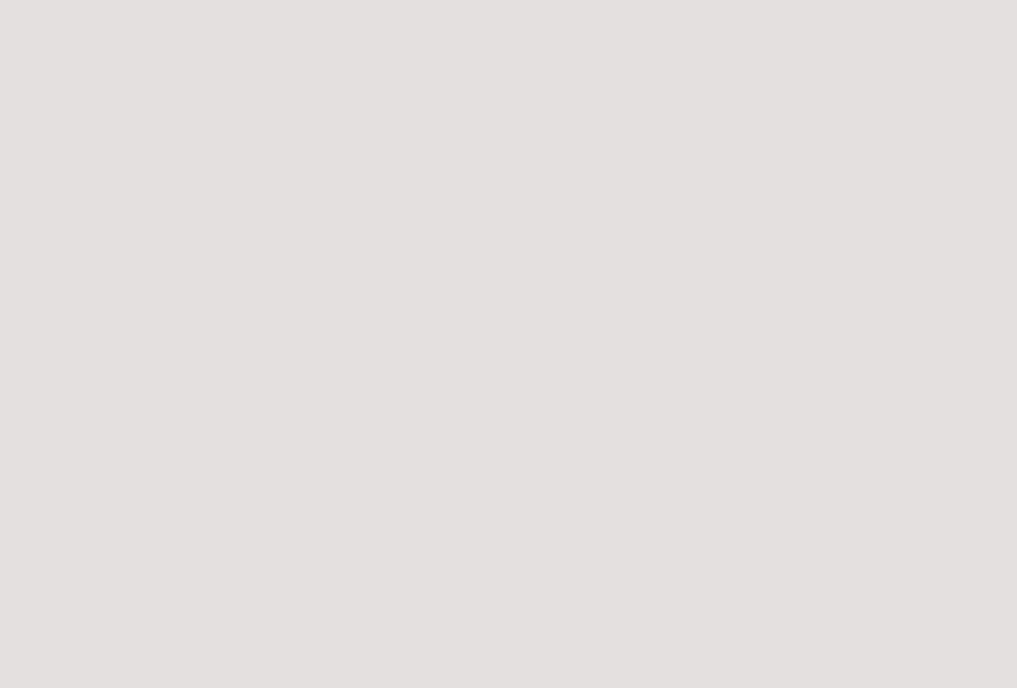
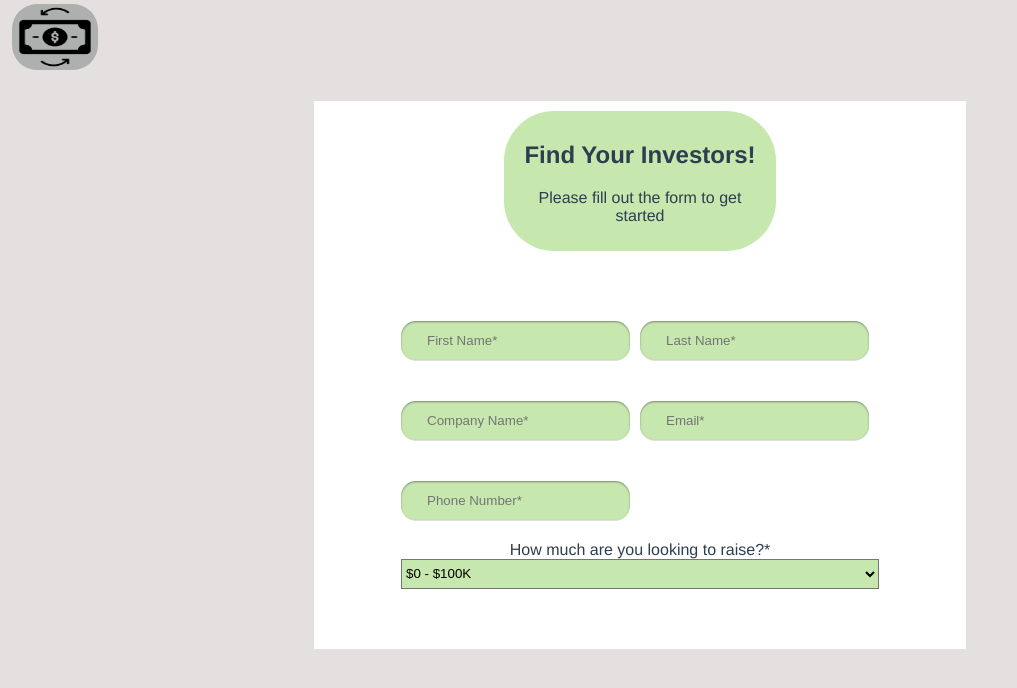
Before and after one commit to Tsvetomil/InvestingApp-Diploma, a Vue app in the folder src/frontend/: page /raise-capital in a window 1280 px wide. Shown: the top 688 px of the page, without its empty margins (0-1017 px from the left). Built offline with nearby package versions, Linux system fonts and the light colour scheme.

Commit message:
add "add project" page

```diff
--- /dev/null
+++ b/src/frontend/src/components/AddProject.vue
@@ -0,0 +1,137 @@
+<template>
+  <div class="container">
+    <Logo/>
+    <div class="text-overlay">
+      <h2>Find Your Investors!</h2>
+      <p>Please fill out the form to get started</p>
+    </div>
+    <div class="form-overlay">
+      <div class="sign-in-form">
+        <form class="sign-in" action="#">
+          <div class="inputs-row">
+            <input type="text" id="fname" placeholder="First Name*" required/>
+            <input type="text" id="lname" placeholder="Last Name*" required/>
+          </div>
+          <div class="inputs-row">
+            <input type="text" id="companyName" placeholder="Company Name*" required/>
+            <input type="text" id="email" placeholder="Email*" required/>
+          </div>
+          <input type="text" id="phone" placeholder="Phone Number*" required/>
+          <label for="toRaise">How much are you looking to raise?*</label>
+          <br>
+          <select id="toRaise" name="toRaise">
+            <option value="$0 - $100K"> $0 - $100K </option>
+            <option value="$100K - $500K"> $100K - $500K </option>
+            <option value="$500K - $1M"> $500K - $1M </option>
+            <option value="$1M+"> $1M+  </option>
+          </select>
+
+
+<!--          <button v-on:click="register">Register</button>-->
+        </form>
+      </div>
+    </div>
+  </div>
+</template>
+<script>
+import Vue from 'vue';
+import axios from 'axios'
+import VueAxios from 'vue-axios'
+import Logo from "@/components/Logo";
+Vue.use(VueAxios, axios)
+
+export default {
+  components: {Logo},
+  data() {
+    return {
+      msg: ""
+    }
+  },
+  methods: {
+  }
+}
+</script>
+<style>
+.inputs-row {
+  /*float:left;*/
+  display: flex;
+  flex-direction: row;
+}
+.text-overlay {
+  position: relative;
+  background: #c6e7ae;
+  margin-left: auto;
+  margin-right: auto;
+  width: 40%;
+  padding: 10px;
+  border-radius: 50px;
+}
+.container {
+  padding: 10px;
+  margin-left: auto;
+  margin-right: auto;
+  margin-top: 8%;
+  width: 50%;
+  height: 100%;
+  overflow: hidden;
+  background: #ffffff;
+}
+.sign-in-form {
+  top: 0;
+  padding: 50px 60px;
+}
+input {
+  display: block;
+  background-color: #c6e7ae;
+  padding: 12px 26px;
+  margin: 20px 0;
+  border: none;
+  border-radius: 15px;
+  overflow: hidden;
+  border-bottom: 1px solid #ddd;
+  box-shadow: inset 0 1px 2px rgba(0, 0, 0, .4),
+  0 -1px 1px #fff,
+  0 1px 0 #fff;
+  outline: none;
+}
+button {
+  border-radius: 20px;
+  border: 1px solid #009345;
+  background-color: #009345;
+  color: #fff;
+  font-size: 1rem;
+  font-weight: bold;
+  padding: 10px 40px;
+  letter-spacing: 1px;
+  text-transform: uppercase;
+  cursor: pointer;
+}
+button:active {
+  transform: scale(.9);
+}
+
+button:focus {
+  outline: none;
+}
+.sign-up-overlay button {
+  border: 1px solid #000000;
+  background-color: #2a342f;
+}
+.form-overlay {
+  display: inline-flex;
+  position: relative;
+  align-items: center;
+  margin: auto;
+}
+input{
+  margin-right: 10px;
+}
+select{
+  background-color: #c6e7ae;
+  width: 100%;
+  height: 30px;
+}
+option{
+  width: 100%;
+}
+</style>
--- a/src/frontend/src/components/Home.vue
+++ b/src/frontend/src/components/Home.vue
@@ -3,18 +3,24 @@
     <div class="navbar">
       <Logo/>
       <div class="login">
-        <a href="/login"> Sign In </a>
+        <a class="login-button" href="/login"> Sign In </a>
         <router-view></router-view>
       </div>
       <div class="menu">
         <div class="menu-item menu-item-left">
           <div class="menu-text">
-            Get Funding
+            <a href="/raise-capital">
+              <p class="home-text"> Get Funding </p>
+            </a>
+            <router-view></router-view>
           </div>
         </div>
         <div class="menu-item menu-item-right">
           <div class="menu-text">
-            Invest
+            <a href="/">
+              <p class="home-text"> Invest </p>
+            </a>
+            <router-view></router-view>
           </div>
         </div>
       </div>
@@ -55,8 +61,11 @@ export default {
   cursor: pointer;
   color: #436186;
 }
-.login:hover {
-  color: #2775c8;
+a{
+  padding: 10px 20px;
+  text-align: center;
+  text-decoration: none;
+  display: inline-block;
 }
 .menu {
   display: flex;
@@ -72,15 +81,19 @@ export default {
   justify-content: center;
   align-items: center;
 }
-.menu-text{
+.home-text{
   font-size: 20px;
   color: #818181;
   cursor: pointer;
   border-bottom: 2px solid #e5e0e0;
   width: fit-content;
 }
-.menu-text:hover {
+.home-text:hover {
   border-bottom: 2px solid #2e2437;
+  color: #2e2437;
+}
+.home-text a:link, a:visited{
+  text-decoration: none;
 }
 .menu-item-left {
   margin-left: 250px;
@@ -91,14 +104,18 @@ export default {
 .login a:link, a:visited {
   background-color: white;
   color: black;
-  border: 2px solid green;
+  border: 2px solid #008000;
   padding: 10px 20px;
   text-align: center;
   text-decoration: none;
   display: inline-block;
 }
 
-.login a:hover, a:active {
+.login-button:hover{
+  background-color: green;
+  color: white;
+}
+.login-button:active{
   background-color: green;
   color: white;
 }
--- a/src/frontend/src/components/ItemList.vue
+++ b/src/frontend/src/components/ItemList.vue
@@ -2,8 +2,8 @@
   <div>
     <h1>Projects</h1>
     <table v-if="isDataLoaded()">
-      <div class="row" v-for="i in Math.ceil(list.length / 3)" v-bind:key="i">
-        <tr class="project" v-for="item in list.slice((i - 1) * 3, i * 3)" v-bind:key="item.id">
+      <div class="row" v-for="i in Math.ceil(list.length / itemsInRow)" v-bind:key="i">
+        <tr class="project" v-for="item in list.slice((i - 1) * itemsInRow, i * itemsInRow)" v-bind:key="item.id">
           <td class="pr-caption">{{ item.caption }}</td>
           <td class="pr-raised">{{ item.raised }}</td>
           <td class="pr-desc">{{ item.description }}</td>
@@ -20,11 +20,12 @@ import axios from "axios";
 import Spinner from './Spinner.vue';
 Vue.use(VueAxios, axios)
 export default {
+
   name:"ItemList",
   components: {Spinner},
   data()
   {
-    return{list: undefined}
+    return{list: undefined, itemsInRow: 3}
   },
   mounted()
   {
--- a/src/frontend/src/main.js
+++ b/src/frontend/src/main.js
@@ -4,13 +4,15 @@ import VueRouter from 'vue-router'
 import Home from './components/Home.vue'
 import Login from './components/Login.vue'
 import Register from './components/Register.vue'
+import AddProject from './components/AddProject.vue'
 
 Vue.use(VueRouter);
 
 const routes = [
   {path: '/login', component: Login},
   {path: '/', component: Home},
-  {path: '/register', component: Register}
+  {path: '/register', component: Register},
+  {path: '/raise-capital', component: AddProject}
 ]
 const router = new VueRouter({
   routes,
```
